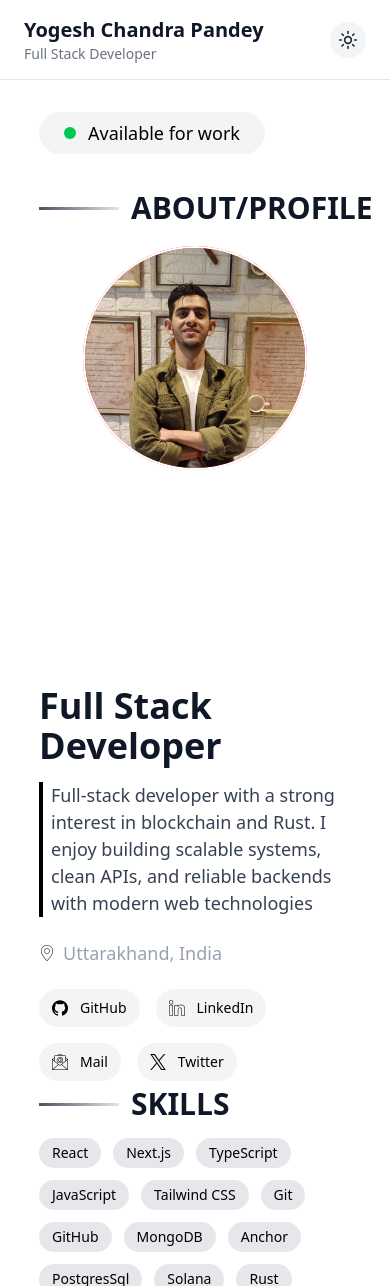
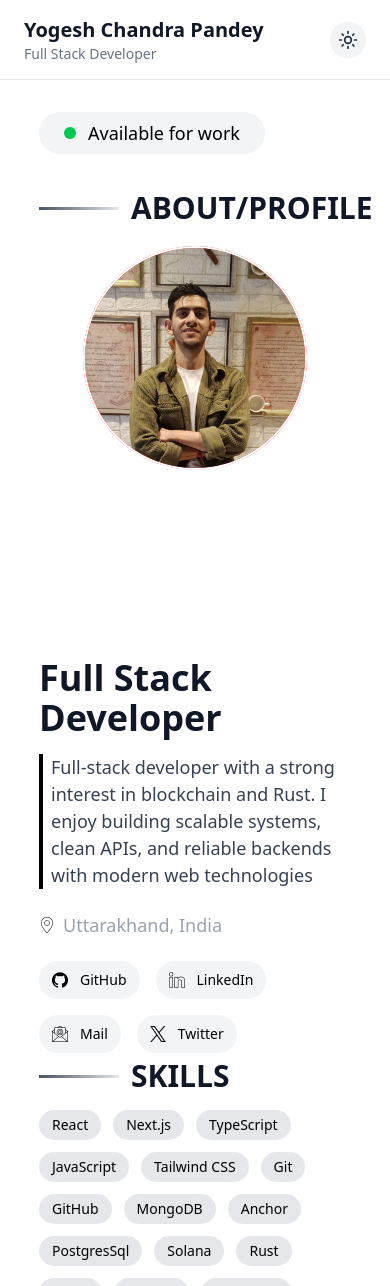
Before and after one commit to its-YogeshChandra/Portfolio, a Next.js app: page / in a window 390 px wide. Shown: the top 1286 px of the page. Built offline with nearby package versions, Linux system fonts and the light colour scheme; no server answers.

Commit message:
Adjust top margin of the hero section content from `mt-10` to `mt-3`.

```diff
--- a/src/components/hero.section.tsx
+++ b/src/components/hero.section.tsx
@@ -56,7 +56,7 @@ export const HeroSection = () => {
                 <p className="text-3xl font-bold text-gray-900 dark:text-white"> ABOUT/PROFILE</p>
             </div>
             <div className="w-full min-h-100 flex flex-col-reverse md:flex-row gap-x-2 ">
-                <div className="w-full md:w-2/3 min-h-100 flex flex-col mt-10 md:mt-15">
+                <div className="w-full md:w-2/3 min-h-100 flex flex-col mt-3 md:mt-15">
                     <div>
                         <p className="text-4xl font-extrabold text-gray-900 dark:text-white">Full Stack </p>
                         <p className="text-4xl font-extrabold text-gray-900 dark:text-white">Developer</p>
```
